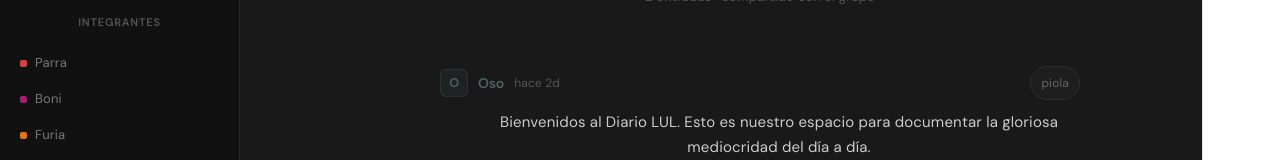
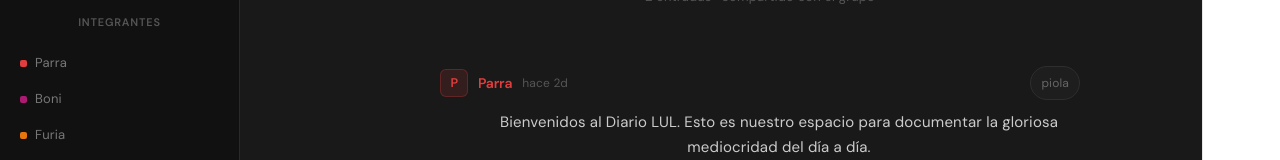
Before and after one commit to Versssas/Diario-LUL, a React (Vite) app: page / in a window 1280 px wide. Shown: the part 160-320 px from the top of the page. Built offline with nearby package versions, Linux system fonts and the light colour scheme.

Commit message:
fix members

```diff
--- a/src/App.jsx
+++ b/src/App.jsx
@@ -3,7 +3,7 @@ import { useState, useEffect, useRef } from "react";
 const MEMBERS = [
   "Parra","Boni","Furia","Leche","Zorro","Mago","Cabe","Oso","Porno",
   "Motalin","Ochoa","Mani","Agus","Joni","Luchi","Bisca","Busca",
-  "Colombo","Vanar","Rober","Colo","Toro"
+  "Colombo","Vanar","Rober","Leva", "Tingui",
 ];
 
 const MEMBER_COLORS = {
@@ -12,14 +12,14 @@ const MEMBER_COLORS = {
   "Porno":"#c14c8a","Motalin":"#6940a5","Ochoa":"#1d6a8a","Mani":"#2d9596",
   "Agus":"#b0531e","Joni":"#1b6fae","Luchi":"#c76b15","Bisca":"#0d7864",
   "Busca":"#6e4fb5","Colombo":"#1e5f99","Vanar":"#c9820a","Rober":"#b83232",
-  "Colo":"#1f6b8e","Toro":"#5c3d9e"
+  "Leva":"#8a2be2", "Tingui":"#5d4037"
 };
 
 const MOODS = ["piola","engomado","normal","cansado","caliente"];
 
 const SAMPLE_POSTS = [
   {
-    id:"s1", author:"Oso",
+    id:"s1", author:"Parra",
     content:"Bienvenidos al Diario LUL. Esto es nuestro espacio para documentar la gloriosa mediocridad del día a día.",
     mood:"piola", media:null,
     timestamp: new Date(Date.now()-1000*60*60*48).toISOString(),
```
